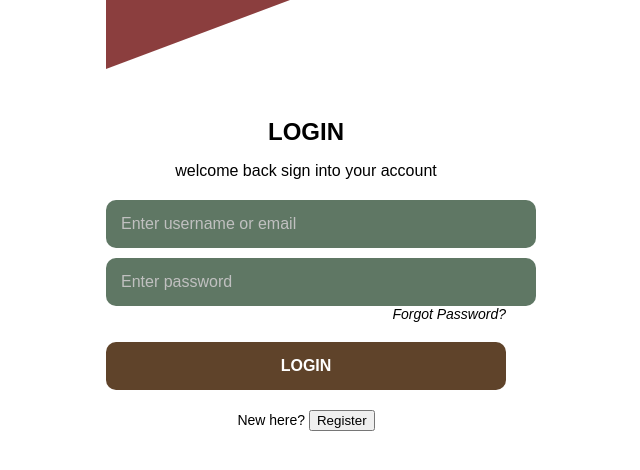
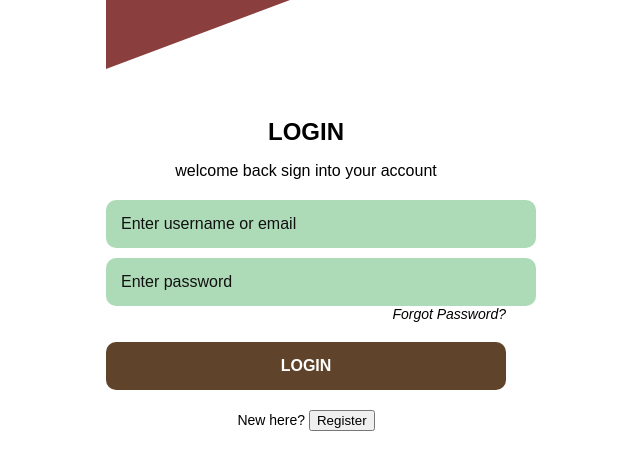
Before and after one commit to Paul01001000/IBS-Project, a Flask app: page /login in a window 1280 px wide. Shown: the part 225-695 px from the top of the page, without its empty margins (334-974 px from the left). Run offline with Flask 3, Linux system fonts and the light colour scheme.

Commit message:
Update colors

```diff
--- a/templates/login.html
+++ b/templates/login.html
@@ -58,19 +58,19 @@
       margin-bottom: 10px;
       border: none;
       border-radius: 10px;
-      background-color: #5f7764; /* Greenish color */
-      color: #c0c0c0;
+      background-color: #aedbb7; /* Greenish color */
+      color: #111111;
       font-size: 16px;
       transition: background-color 0.3s ease; /* Smooth transition */
     }
     .input-box::placeholder {
-      color: #c0c0c0;
+      color: #111111;
     }
 
     /* Hover and focus effect for input fields */
     .input-box:hover,
     .input-box:focus {
-      background-color: #98c4a3; /* Light green color on hover and focus */
+      background-color: #aedbb7; /* Light green color on hover and focus */
       outline: none; /* Remove default outline on focus */
     }
 
```
